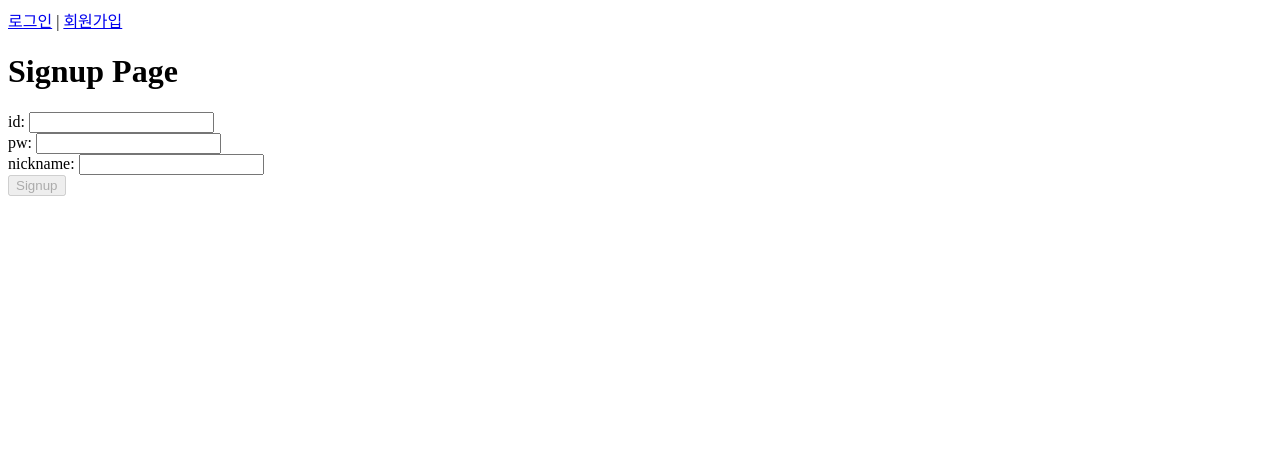
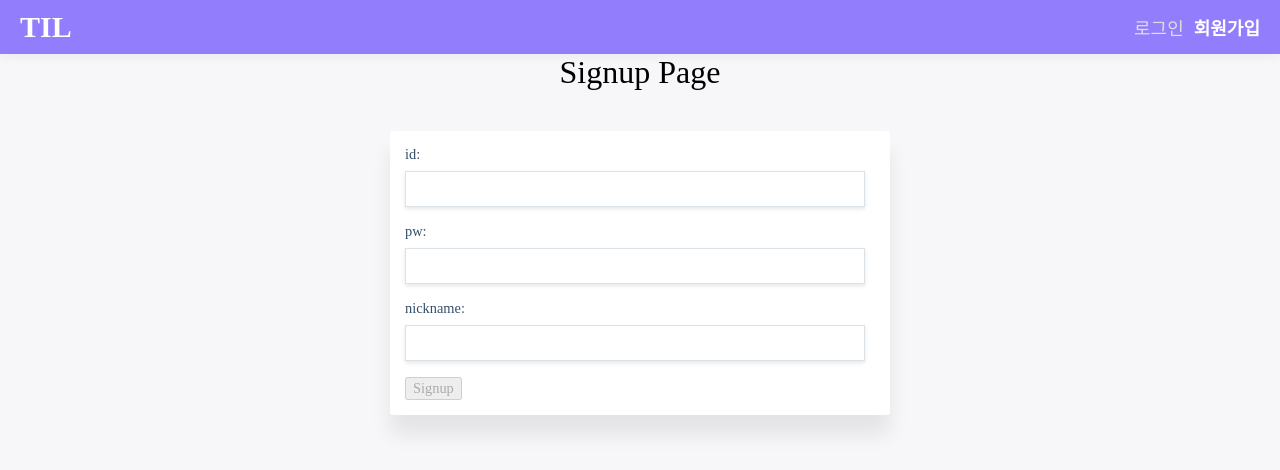
Before and after one commit to Ryu-JeongMoon/vue-til-project, a Vue app in the folder vue-til/: page /signup in a window 1280 px wide. Shown: the top 470 px of the page. Built offline with nearby package versions, Linux system fonts and the light colour scheme; no server answers.

Commit message:
- Logout & Styling

```diff
--- a/vue-til/package.json
+++ b/vue-til/package.json
@@ -11,7 +11,8 @@
     "axios": "^0.23.0",
     "core-js": "^3.6.5",
     "vue": "^2.6.11",
-    "vue-router": "^3.5.2"
+    "vue-router": "^3.5.2",
+    "vuex": "^3.6.2"
   },
   "devDependencies": {
     "@vue/cli-plugin-babel": "~4.5.0",
--- a/vue-til/src/App.vue
+++ b/vue-til/src/App.vue
@@ -16,5 +16,6 @@ export default {
 </script>
 
 <style>
-
+@import './css/reset.css';
+@import './css/common.css';
 </style>
--- a/vue-til/src/components/LoginForm.vue
+++ b/vue-til/src/components/LoginForm.vue
@@ -1,5 +1,7 @@
 <template>
-  <form @submit.prevent="submitForm">
+  <div class="contents">
+    <div class="form-wrapper form-wrapper-sm">
+      <form @submit.prevent="submitForm" class="form">
         <div>
           <label for="username">id:</label>
           <input id="username" type="text" v-model="username">
@@ -13,6 +15,8 @@
         <button :disabled="!isUsernameValid || !isPasswordValid" type="submit">Login</button>
         <p>{{ logMessage }}</p>
       </form>
+    </div>
+  </div>
 </template>
 
 <script>
@@ -46,8 +50,10 @@ export default {
           password: this.password,
         }
         const {data} = await loginUser(userData);
-        this.logMessage = `${data.user.username}님이 로그인했습니다`
         console.log(data.user.username);
+        this.$store.commit('setUsername', data.user.username);
+        this.$router.push('/main');
+        // this.logMessage = `${data.user.username}님이 로그인했습니다`
       } catch (error) {
         this.logMessage = `${error.response.data}`
         console.log(error.response);
@@ -64,5 +70,7 @@ export default {
 </script>
 
 <style>
-
+btn {
+  color: white;
+}
 </style>
--- a/vue-til/src/components/SignupForm.vue
+++ b/vue-til/src/components/SignupForm.vue
@@ -1,5 +1,7 @@
 <template>
-  <form v-on:submit.prevent="submitForm">
+  <div class="contents">
+    <div class="form-wrapper form-wrapper-sm">
+      <form v-on:submit.prevent="submitForm" class="form">
         <div>
           <label for="username">id: </label>
           <input id="username" type="text" v-model="username">
@@ -15,6 +17,8 @@
         <button v-bind:disabled="!isUsernameValid" type="submit">Signup</button>
         <p>{{ logMessage }}</p>
       </form>
+    </div>
+  </div>
 </template>
 
 <script>
--- a/vue-til/src/components/common/AppHeader.vue
+++ b/vue-til/src/components/common/AppHeader.vue
@@ -1,17 +1,78 @@
 <template>
-  <div>
-    <header>
-      <router-link to="/login">로그인</router-link>
-      |
-      <router-link to="/signup">회원가입</router-link>
-    </header>
-  </div>
+  <header>
+    <div>
+      <router-link to="/" class="logo">
+        TIL
+      </router-link>
+    </div>
+    <div class="navigations">
+      <template v-if="isUserLogin">
+        <span>{{ $store.state.username }}</span>
+        <a href="javascript:;" @click="logoutUser">로그아웃</a>
+      </template>
+      <template v-else>
+        <router-link to="/login">로그인</router-link>
+        <router-link to="/signup">회원가입</router-link>
+      </template>
+    </div>
+  </header>
 </template>
 
 <script>
-export default {}
+export default {
+  computed: {
+    isUserLogin() {
+      return this.$store.getters.isLogin;
+    }
+  },
+  methods: {
+    logoutUser() {
+      this.$store.commit('clearUsername');
+      this.$router.push('/login');
+    }
+  }
+};
 </script>
 
-<style>
+<style scoped>
+header {
+  display: flex;
+  justify-content: space-between;
+  align-items: center;
+  padding: 10px 20px;
+  background-color: #927dfc;
+  z-index: 2;
+  box-shadow: 0px 3px 10px rgba(0, 0, 0, 0.05);
+}
 
+a {
+  color: #dedede;
+  font-size: 18px;
+}
+
+a.logo {
+  font-size: 30px;
+  font-weight: 900;
+  color: white;
+}
+
+.logo > span {
+  font-size: 14px;
+  font-weight: normal;
+}
+
+.navigations a {
+  margin-left: 10px;
+}
+
+.fixed {
+  position: fixed;
+  top: 0;
+  width: 100%;
+}
+
+a.router-link-exact-active {
+  color: white;
+  font-weight: bold;
+}
 </style>
--- /dev/null
+++ b/vue-til/src/css/common.css
@@ -0,0 +1,136 @@
+body {
+    background: #F7F6F9;
+}
+
+.app {
+    position: relative;
+    width: 100%;
+    height: 100%;
+    font-size: 1.4rem;
+}
+
+.app-contents {
+    height: calc(100% - 64px - 102px);
+}
+
+h1 {
+    text-align: center;
+    font-weight: 100;
+}
+
+/*--- LINK ---*/
+a {
+    color: #364f6b;
+    text-decoration: none;
+}
+
+a:hover {
+    color: #3fc1c9;
+}
+
+/*--- LAYOUT ---*/
+.contents {
+    max-width: 1020px;
+    margin: 0 auto;
+    padding: 0 5px;
+    width: 100%;
+}
+
+/*--- HEADER ---*/
+.page-header {
+    font-size: 45px;
+    font-weight: 600;
+    color: #456155;
+    padding: 30px 5px 15px;
+}
+
+/*--- FORM ---*/
+.form-container {
+    display: flex;
+    align-items: center;
+}
+
+.form-wrapper {
+    background: white;
+    -webkit-box-shadow: 0 20px 20px rgba(0, 0, 0, 0.08);
+    box-shadow: 0 20px 20px rgba(0, 0, 0, 0.08);
+    border-radius: 3px;
+    padding: 15px 15px;
+}
+
+.form-wrapper.form-wrapper-sm {
+    max-width: 500px;
+    margin: 40px auto;
+}
+
+.form-wrapper-sm .page-header {
+    padding: 0px 0 20px;
+}
+
+.form {
+    width: 460px;
+    height: 100%;
+}
+
+.form .validation-text {
+    margin-top: -0.5rem;
+    margin-bottom: 0.5rem;
+    font-size: 1rem;
+    display: flex;
+    flex-direction: row-reverse;
+    justify-content: space-between;
+}
+
+.form label {
+    width: 100%;
+    display: block;
+    margin-bottom: 0.5rem;
+    color: #364f6b;
+    font-size: 90%;
+}
+
+.form input,
+.form textarea {
+    font-family: inherit;
+    font-size: 100%;
+    width: 100%;
+    border: 1px solid #dae1e7;
+    box-shadow: 0 2px 4px 0 rgba(0, 0, 0, .1);
+    padding: 0.5rem 0.75rem;
+    margin-bottom: 1rem;
+}
+
+.form input.valid {
+    border: 1px solid #21b314;
+}
+
+.form input.invalid {
+    border: 1px solid red;
+}
+
+.form div:nth-last-child(2) {
+    margin-bottom: 0.5rem;
+}
+
+.btn {
+    background: #FE9616;
+    padding: 0.5rem 1.5rem;
+    font-weight: 700;
+    border-radius: .25rem;
+    border: 0 solid #dae1e7;
+}
+
+.btn.disabled {
+    opacity: 0.5;
+    cursor: not-allowed;
+}
+
+.log {
+    color: #ff4057;
+    font-size: 1rem;
+    text-align: center;
+}
+
+.warning {
+    color: #ff4057;
+}
--- /dev/null
+++ b/vue-til/src/css/reset.css
@@ -0,0 +1,46 @@
+html,
+body {
+    height: 100%;
+    margin: 0;
+    padding: 0;
+    border: 0;
+    font-size: 100%;
+    font: inherit;
+    vertical-align: baseline;
+    font-family: 'Spoqa Han Sans', 'Sans-serif';
+}
+
+h1,
+p,
+ul {
+    margin: 0;
+    padding: 0;
+}
+
+input,
+select,
+textarea {
+    border: 0;
+    padding: 0;
+    margin: 0;
+    background: transparent;
+    resize: none;
+}
+
+li {
+    list-style: none;
+}
+
+button {
+    font-family: inherit;
+    font-size: 90%;
+    margin: 0;
+    cursor: pointer;
+}
+
+*,
+*:after,
+*:before {
+    box-sizing: border-box;
+    font-family: 'Spoqa Han Sans', 'Sans-serif';
+}
--- a/vue-til/src/main.js
+++ b/vue-til/src/main.js
@@ -1,10 +1,12 @@
 import Vue from 'vue'
 import App from './App.vue'
 import router from '@/routes/index';
+import store from '@/store/index';
 
 Vue.config.productionTip = false
 
 new Vue({
   render: h => h(App),
   router,
+  store,
 }).$mount('#app')
--- a/vue-til/src/routes/index.js
+++ b/vue-til/src/routes/index.js
@@ -19,6 +19,10 @@ export default new VueRouter({
       component: () => import('@/views/SignupPage'),
     },
     {
+      path: '/main',
+      component: () => import('@/views/MainPage'),
+    },
+    {
       path: '*',
       component: () => import('@/views/PageNotFound')
     },
--- /dev/null
+++ b/vue-til/src/store/index.js
@@ -0,0 +1,23 @@
+import Vue from "vue";
+import Vuex from 'vuex';
+
+Vue.use(Vuex);
+
+export default new Vuex.Store({
+  state: {
+    username: '',
+  },
+  getters: {
+    isLogin(state) {
+      return state.username !== '';
+    }
+  },
+  mutations: {
+    setUsername(state, username) {
+      state.username = username;
+    },
+    clearUsername(state) {
+      state.username = '';
+    }
+  }
+})
--- /dev/null
+++ b/vue-til/src/views/MainPage.vue
@@ -0,0 +1,13 @@
+<template>
+  <div>
+    <h1>Main</h1>
+  </div>
+</template>
+
+<script>
+export default {}
+</script>
+
+<style>
+
+</style>
```
Also changed, not shown: 1 other file (tests, documents, lock files or other folders). Lines whose indentation alone changed are shown as unchanged.
